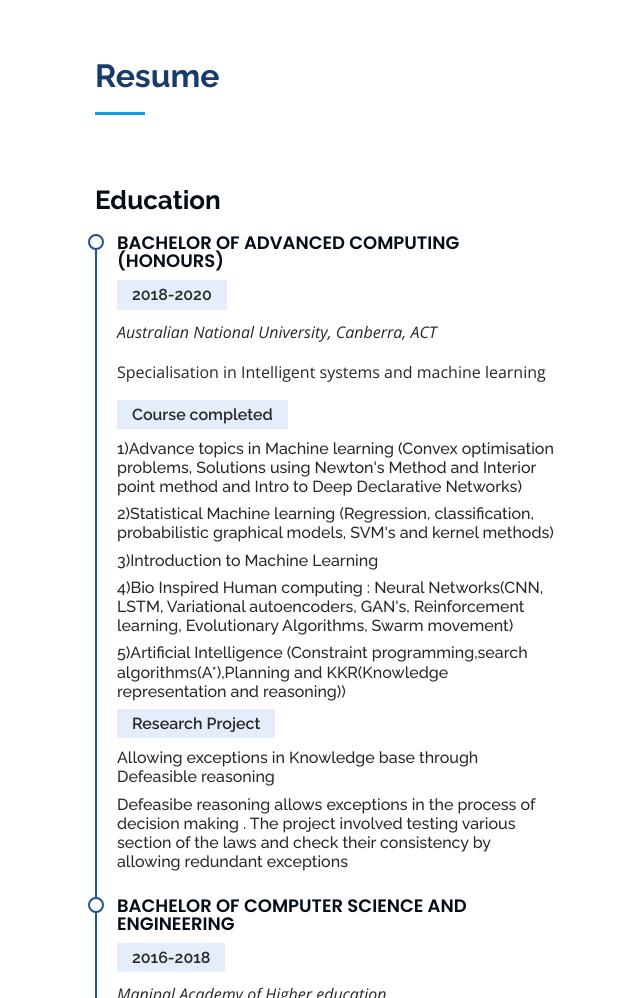
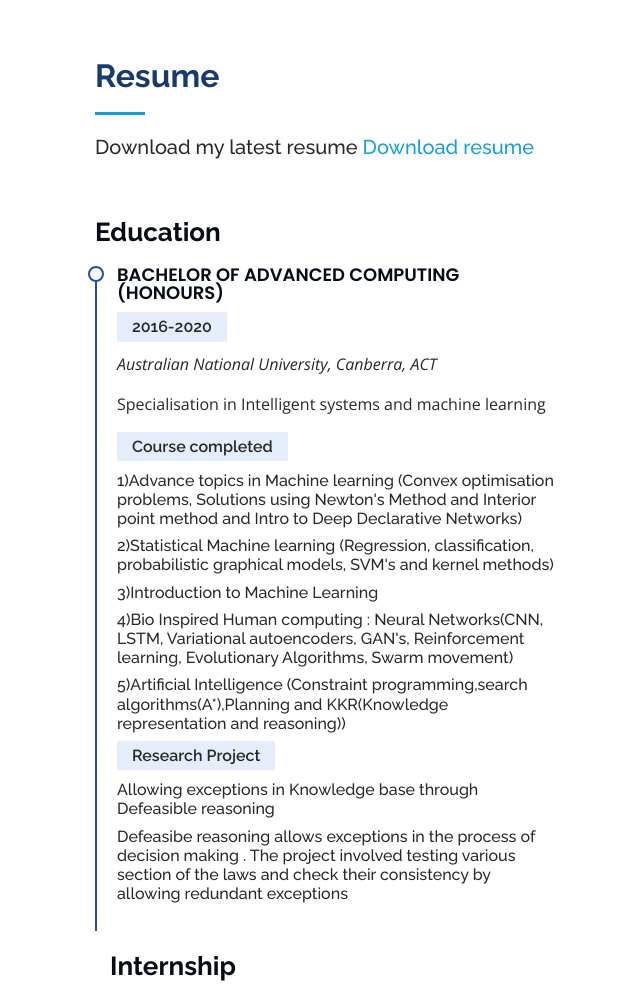
Before and after one commit to sankhya10/sankhya10.github.io, a plain HTML site: page index.html in a window 1280 px wide. Shown: the part 1802-2800 px from the top of the page, without its empty margins (220-860 px from the left). Drawn offline with nearby package versions, Linux system fonts and the light colour scheme.

Commit message:
Adding files

```diff
--- a/index.html
+++ b/index.html
@@ -197,6 +197,7 @@
 
         <div class="section-title">
           <h2>Resume</h2>
+		  <h5> Download my latest resume <a href="ResumeFinals1.pdf" download>Download resume</a> </h5>
           <p></p>
         </div>
 
@@ -207,7 +208,7 @@
             <h3 class="resume-title">Education</h3>
             <div class="resume-item">
               <h4>Bachelor of Advanced computing (Honours) </h4>
-              <h5>2018-2020</h5>
+              <h5>2016-2020</h5>
               <p><em>Australian National University, Canberra, ACT</em></p>
               <p>Specialisation in Intelligent systems and machine learning</p>
               <h5> Course completed </h5>
@@ -220,14 +221,6 @@
                 <h6>Allowing exceptions in Knowledge base through Defeasible reasoning</h6>
                 <h6> Defeasibe reasoning allows exceptions in the process of decision making . The project involved testing various section of the laws and check their consistency by allowing redundant exceptions</h6>
             </div>
-            <div class="resume-item">
-              <h4>Bachelor of computer science and engineering </h4>
-              <h5>2016-2018</h5>
-              <p><em>Manipal Academy of Higher education</em></p>
-              <p> This was my exchange university back in  my native country </p>
-              <p> GPA 3.6/4.0</p>
-
-          </div>
           <div class="col-lg-6" data-aos="fade-up" data-aos-delay="100">
             <h3 class="resume-title">Internship</h3>
             <div class="resume-item">
```
Also changed, not shown: 1 other file.
